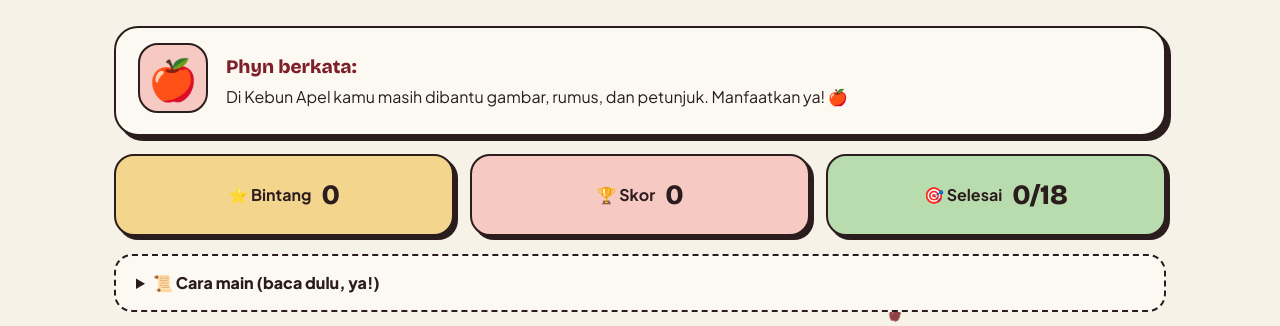
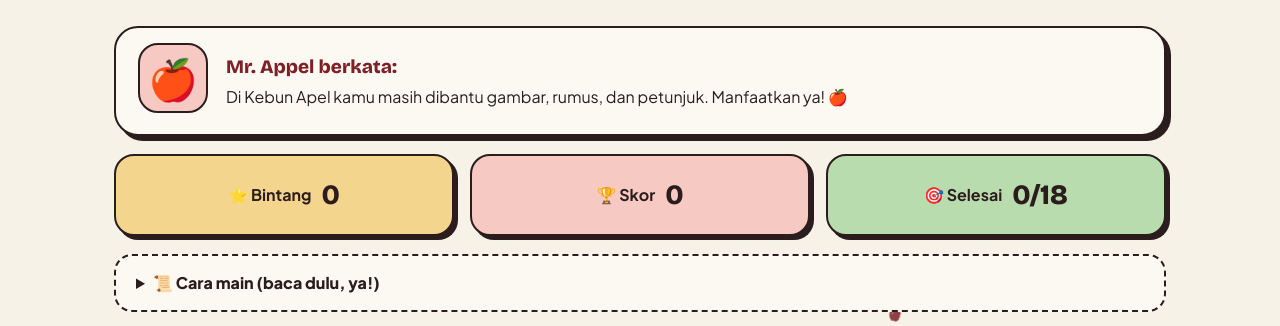
Before and after one commit to Nasywaa-Zaafarani-Kurniawan/2225250002_Nasywaa-Zaafarani-Kurniawan, a Flask app: page /latihan.html in a window 1280 px wide. Shown: the part 76-402 px from the top of the page. Run offline with Flask 3, Linux system fonts and the light colour scheme.

Commit message:
Latihan: maskot berganti nama menjadi Mr. Appel
Co-Authored-By: Claude Opus 5.5 <noreply@anthropic.com>

```diff
--- a/docs/latihan.html
+++ b/docs/latihan.html
@@ -52,7 +52,7 @@
     <section class="maskot">
         <div class="wajah-maskot" aria-hidden="true">🍎</div>
         <div>
-            <strong>Phyn berkata:</strong>
+            <strong>Mr. Appel berkata:</strong>
             <p id="pesan-maskot">Ayo mulai petualanganmu!</p>
         </div>
     </section>
--- a/docs/sw.js
+++ b/docs/sw.js
@@ -3,7 +3,7 @@
    Menyimpan semua halaman supaya aplikasi bisa dibuka tanpa internet.
    File ini adalah templat: app.py mengisi nomor versi dan daftar berkas.
    ========================================================= */
-const VERSI = "6b7c3e5e77";
+const VERSI = "c6c2ce10f2";
 const CACHE = "phyn-" + VERSI;
 const BERKAS = [
     "./",
--- a/templates/latihan.html
+++ b/templates/latihan.html
@@ -14,7 +14,7 @@
     <section class="maskot">
         <div class="wajah-maskot" aria-hidden="true">🍎</div>
         <div>
-            <strong>Phyn berkata:</strong>
+            <strong>Mr. Appel berkata:</strong>
             <p id="pesan-maskot">Ayo mulai petualanganmu!</p>
         </div>
     </section>
```
